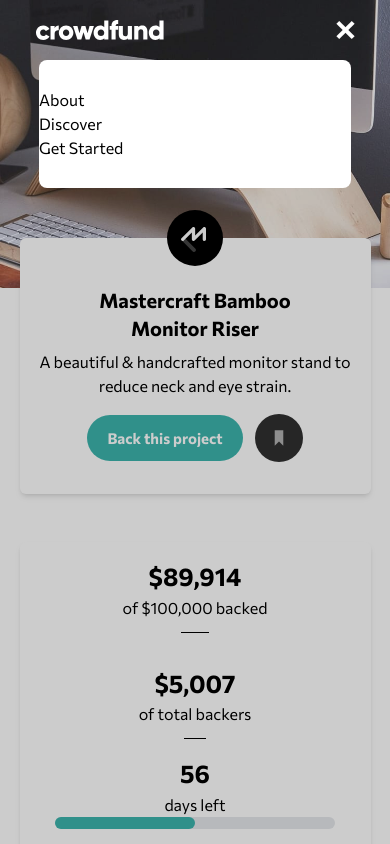
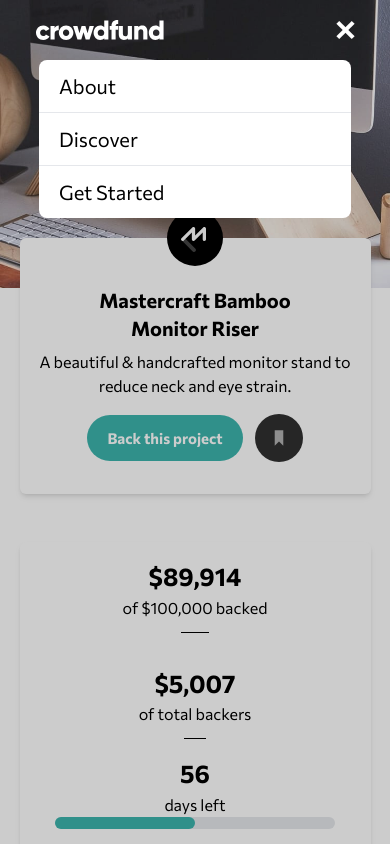
Before and after one commit to chiamaka28/crowdfunding-product, a React (Vite) app: page / in a window 390 px wide. Both pictures are taken after a click on the button 346 px from the left and 30 px from the top of the page. Shown: the top 844 px of the page. Built offline with nearby package versions, Linux system fonts and the light colour scheme.

Commit message:
added styling to the mobile nav

```diff
--- a/src/components/Header.jsx
+++ b/src/components/Header.jsx
@@ -29,15 +29,15 @@
             </ul>
           </div>
           </nav>
-          <div className={ nav ? "bg-white w-[80%] mx-auto rounded-lg py-7 relative" : "hidden"}>
-            <ul className="flex flex-col">
-              <li>
+          <div className={ nav ? "bg-white w-[80%] mx-auto rounded-lg  relative" : "hidden"}>
+            <ul className="flex flex-col text-xl ">
+              <li className="border-b px-5 py-3">
                 <a href="">About</a>
               </li>
-              <li>
+              <li className="border-b px-5 py-3">
                 <a href=""> Discover</a>
               </li>
-              <li>
+              <li className="px-5 py-3">
                 <a href="">Get Started</a>
               </li>
             </ul>
```
